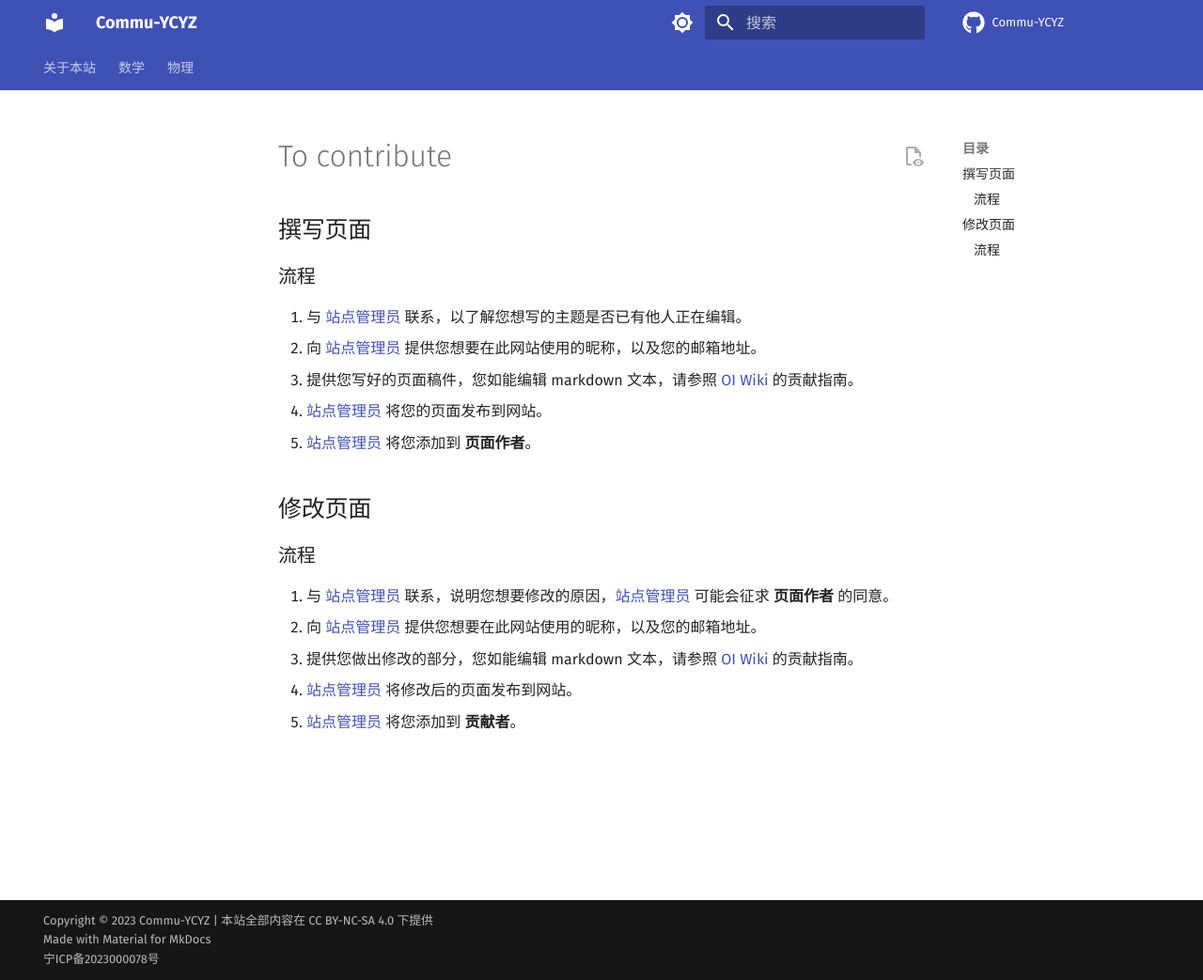
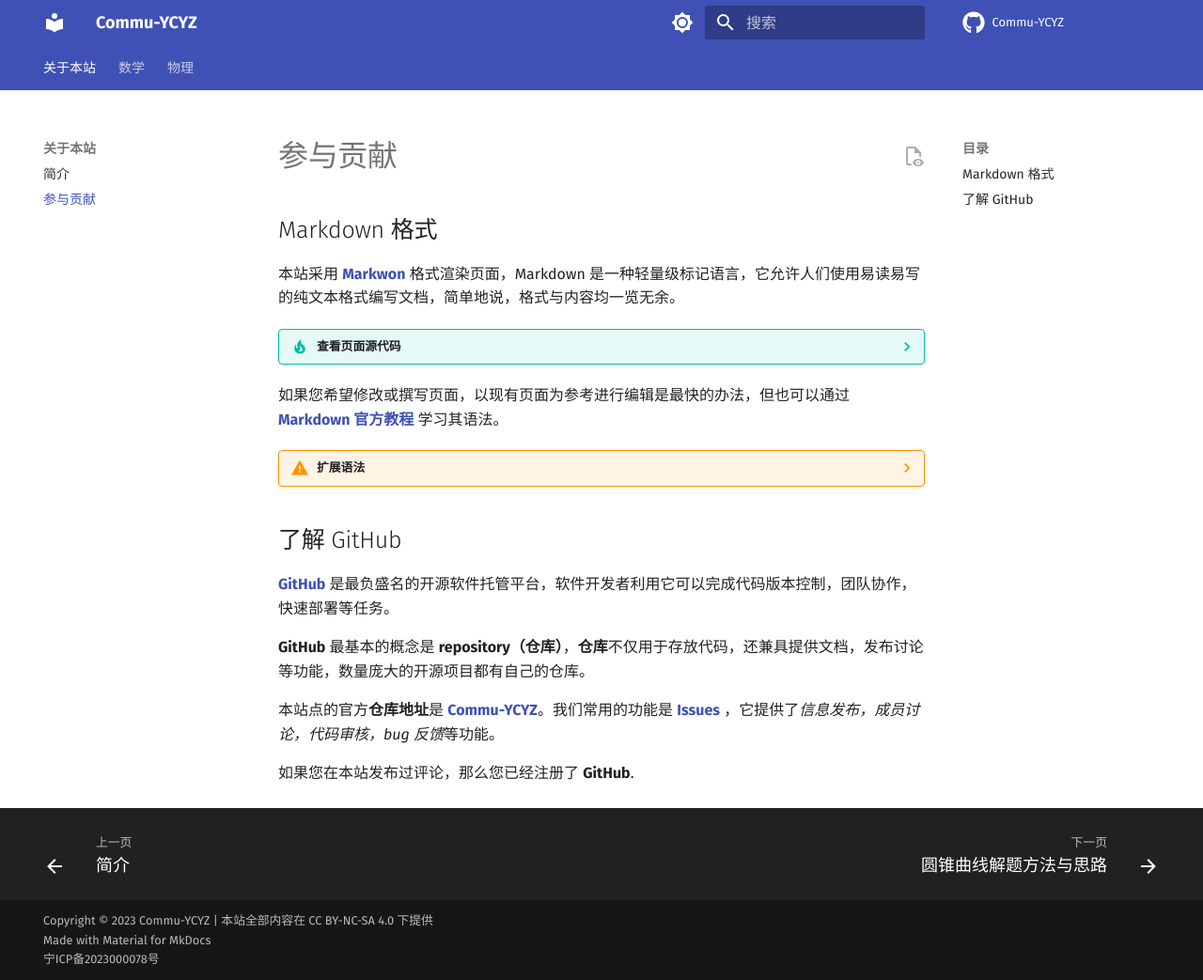
Before and after one commit to Commu-YCYZ/Commu-YCYZ, an MkDocs documentation site: the page built from docs/about/to-contribute.md, in a window 1280 px wide and 1043 px high. Shown: the whole window at 94% size. Built offline with MkDocs 1.6.1 and Material for MkDocs 9.7.7, drawn with Linux system fonts in a browser that asks for light colours; comment, search, counter and statistics services are not loaded.

Commit message:
feat(about/to-contribute): 增加贡献说明

```diff
--- a/docs/about/to-contribute.md
+++ b/docs/about/to-contribute.md
@@ -1,24 +1,30 @@
 ---
 comments: true
-description: 写给 Commu-YCYZ 贡献者的快速教程与格式规范。
+description: 参与 Commu-YCYZ 贡献的快速教程
 ---
 
-## 撰写页面
+## Markdown 格式
 
-### 流程
+本站采用 **[Markwon](https://markdown.com.cn/)** 格式渲染页面，Markdown 是一种轻量级标记语言，它允许人们使用易读易写的纯文本格式编写文档，简单地说，格式与内容均一览无余。
 
-1. 与 [站点管理员](mailto:yangzheh22@mails.tsinghua.edu.cn) 联系，以了解您想写的主题是否已有他人正在编辑。
-2. 向 [站点管理员](mailto:yangzheh22@mails.tsinghua.edu.cn) 提供您想要在此网站使用的昵称，以及您的邮箱地址。
-3. 提供您写好的页面稿件，您如能编辑 markdown 文本，请参照 [OI Wiki](https://oi-wiki.org/) 的贡献指南。
-4. [站点管理员](mailto:yangzheh22@mails.tsinghua.edu.cn) 将您的页面发布到网站。
-5. [站点管理员](mailto:yangzheh22@mails.tsinghua.edu.cn) 将您添加到 **页面作者**。
+??? tip "查看页面源代码"
+    通过点击页面顶部的控件，您可以方便地查看页面所对应的 `md` 文档：
 
-## 修改页面
+    ![查看源代码控件](./img/to-contribute-1.png)
 
-### 流程
+如果您希望修改或撰写页面，以现有页面为参考进行编辑是最快的办法，但也可以通过 **[Markdown 官方教程](https://markdown.com.cn/intro.html)** 学习其语法。
 
-1. 与 [站点管理员](mailto:yangzheh22@mails.tsinghua.edu.cn) 联系，说明您想要修改的原因，[站点管理员](mailto:yangzheh22@mails.tsinghua.edu.cn) 可能会征求 **页面作者** 的同意。
-2. 向 [站点管理员](mailto:yangzheh22@mails.tsinghua.edu.cn) 提供您想要在此网站使用的昵称，以及您的邮箱地址。
-3. 提供您做出修改的部分，您如能编辑 markdown 文本，请参照 [OI Wiki](https://oi-wiki.org/) 的贡献指南。
-4. [站点管理员](mailto:yangzheh22@mails.tsinghua.edu.cn) 将修改后的页面发布到网站。
-5. [站点管理员](mailto:yangzheh22@mails.tsinghua.edu.cn) 将您添加到 **贡献者**。
+??? warning "扩展语法"
+    本站启用了扩展语法以达到更丰富的显示效果。
+
+    您可以通过 **[PyMdown Extensions Documentation](https://facelessuser.github.io/pymdown-extensions/)** 查看相关细节。
+
+## 了解 GitHub
+
+**[GitHub](https://github.com/)** 是最负盛名的开源软件托管平台，软件开发者利用它可以完成代码版本控制，团队协作，快速部署等任务。
+
+**GitHub** 最基本的概念是 **repository（仓库）**，**仓库**不仅用于存放代码，还兼具提供文档，发布讨论等功能，数量庞大的开源项目都有自己的仓库。
+
+本站点的官方**仓库地址**是 **[Commu-YCYZ](https://github.com/)**。我们常用的功能是 **[Issues](https://github.com/Commu-YCYZ/Commu-YCYZ/issues)** ，它提供了*信息发布，成员讨论，代码审核，bug 反馈*等功能。
+
+如果您在本站发布过评论，那么您已经注册了 **GitHub**.
--- a/mkdocs.yml
+++ b/mkdocs.yml
@@ -68,7 +68,7 @@ copyright: 'Copyright &copy; 2023 Commu-YCYZ'
 nav:
   - 关于本站:
     - 简介: index.md
-    # - 参与贡献: about/to-contribute.md
+    - 参与贡献: about/to-contribute.md
   - 数学:
     - 圆锥曲线解题方法与思路: math/conics.md
     - 微积分基础: math/basic-calculus.md
```
Also changed, not shown: docs/index.md (+2 -1 lines), docs/about/img/to-contribute-1.png (added).
